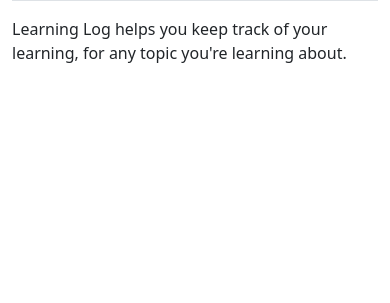
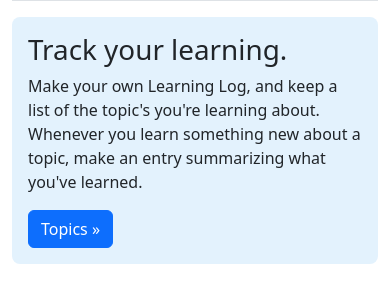
Before and after one commit to useinov09/learning_log, a Django app: page / in a window 390 px wide. Shown: the part 56-359 px from the top of the page. Run offline with Django 5.2, Linux system fonts and the light colour scheme; some libraries are stand-ins or nearby versions.

Commit message:
Fix index page for Bootstrap 5: replace jumbotron, add responsive layout

```diff
--- a/learning_logs/templates/learning_logs/index.html
+++ b/learning_logs/templates/learning_logs/index.html
@@ -1,8 +1,27 @@
 {% extends "learning_logs/base.html" %}
 
 {% block content %}
-<p>
-    Learning Log helps you keep track of your learning, for any topic you're
-    learning about.
-</p>
+<div class="p-3 p-md-5 mb-4 rounded-3" style="background-color: #e3f2fd;">
+    <h1 class="display-3 d-none d-md-block">Track your learning.</h1>
+    <h1 class="display-6 d-md-none">Track your learning.</h1>
+    <p class="lead d-none d-md-block">
+        Make your own Learning Log, and keep a list of the
+        topic's you're learning about. Whenever you learn something new
+        about a topic, make an entry summarizing what you've learned.
+    </p>
+    <p class="fs-6 d-md-none">
+        Make your own Learning Log, and keep a list of the
+        topic's you're learning about. Whenever you learn something new
+        about a topic, make an entry summarizing what you've learned.
+    </p>
+    <a class="btn btn-primary btn-lg d-none d-md-inline-block"
+       href="{% url 'learning_logs:topics' %}" role="button">
+        Topics &raquo;
+    </a>
+    <a class="btn btn-primary d-md-none"
+       href="{% url 'learning_logs:topics' %}" role="button">
+        Topics &raquo;
+    </a>
+
+</div>
 {% endblock content %}
```
